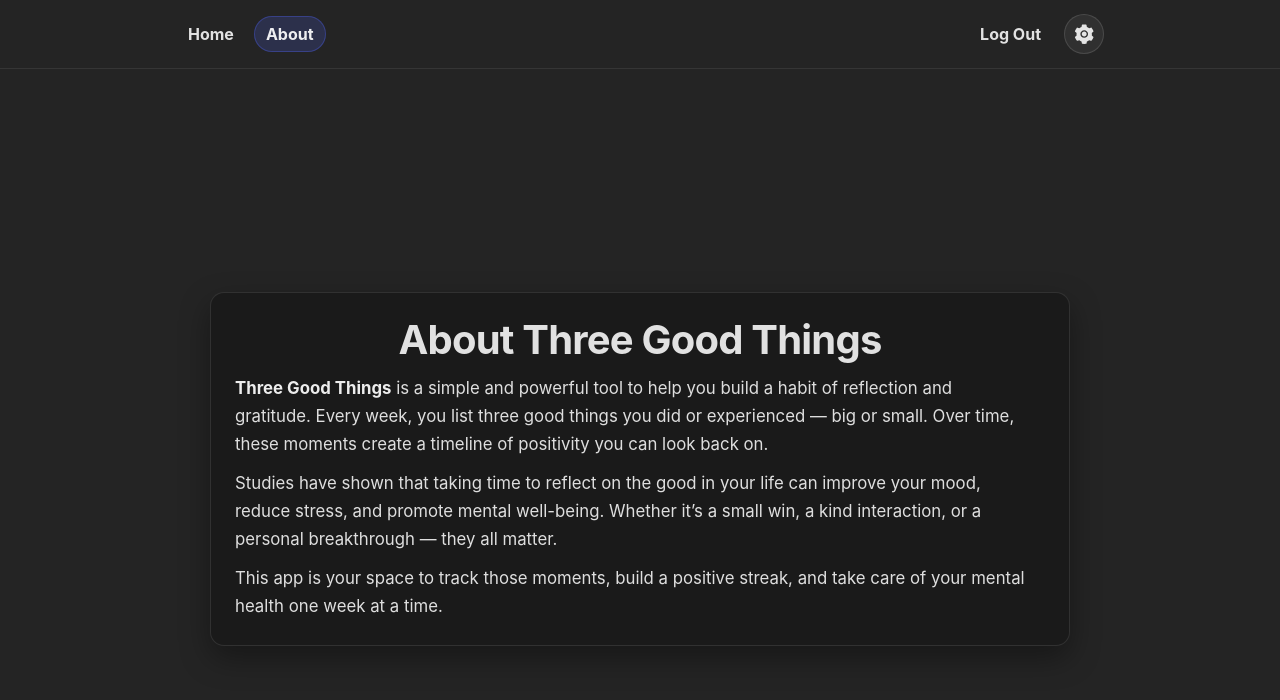
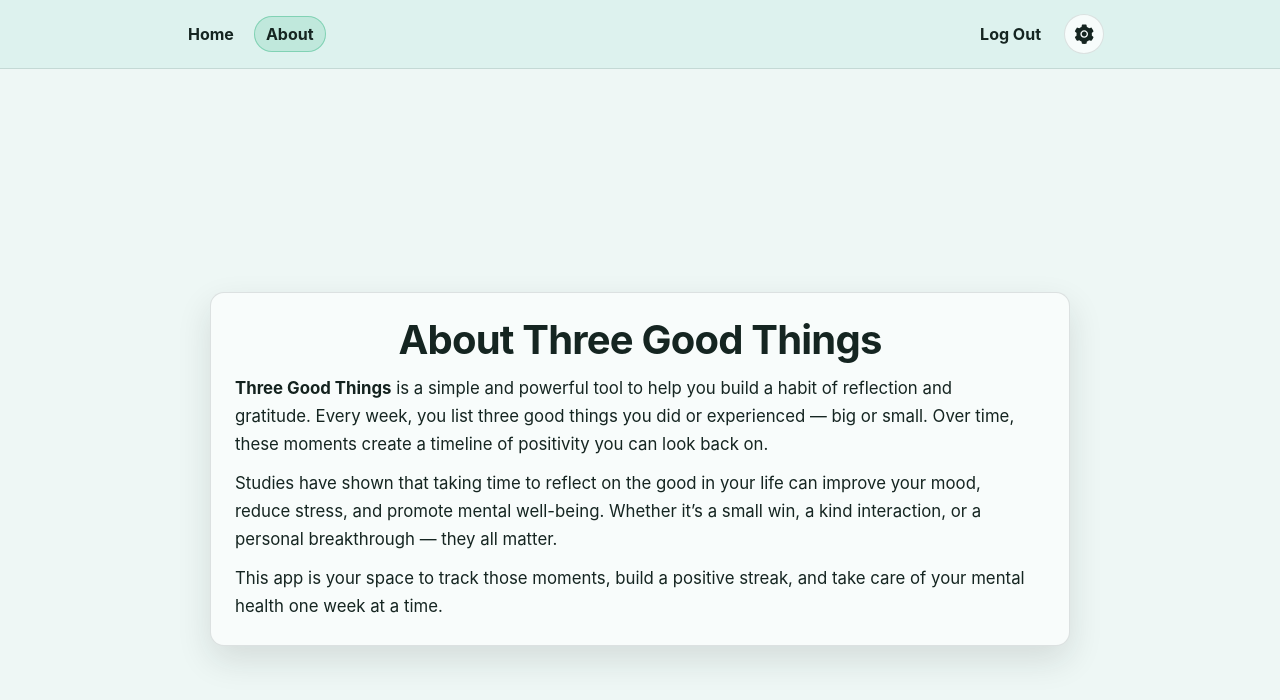
Before and after one commit to Asyboi/ThreeGoodThings, a React (Vite) app in the folder frontend/: page /about in a window 1280 px wide. Shown: the top 700 px of the page. Built offline with nearby package versions, Linux system fonts and the light colour scheme; sample sign-in values are in the browser's storage.

Commit message:
color palette rework

```diff
--- a/frontend/src/components/Navigation.css
+++ b/frontend/src/components/Navigation.css
@@ -4,8 +4,8 @@
   position: sticky;
   top: 0;
   z-index: 20;
-  background: #242424;
-  border-bottom: 1px solid rgba(255, 255, 255, 0.08);
+  background: var(--tg-nav-bg, var(--tg-bg));
+  border-bottom: 1px solid var(--tg-border);
 }
 
 .nav-inner {
@@ -46,14 +46,14 @@
   height: 36px;
   padding: 0 12px;
   border-radius: 999px;
-  color: rgba(255, 255, 255, 0.87);
+  color: var(--tg-text);
   font-weight: 650;
   transition: background-color 160ms ease, color 160ms ease;
 }
 
 .nav-link:hover {
-  background: rgba(255, 255, 255, 0.08);
-  color: rgba(255, 255, 255, 0.92);
+  background: rgba(21, 37, 33, 0.06);
+  color: var(--tg-text);
 }
 
 .nav-link--logout:hover {
@@ -62,9 +62,9 @@
 }
 
 .nav-link--active {
-  background: rgba(79, 99, 247, 0.18);
-  color: rgba(255, 255, 255, 0.92);
-  box-shadow: inset 0 0 0 1px rgba(79, 99, 247, 0.35);
+  background: color-mix(in srgb, var(--tg-accent) 16%, transparent);
+  color: var(--tg-text);
+  box-shadow: inset 0 0 0 1px color-mix(in srgb, var(--tg-accent) 42%, transparent);
 }
 
 /* Settings button */
@@ -77,8 +77,8 @@
   height: 40px;
   padding: 0;
   border-radius: 999px;
-  background-color: rgba(255, 255, 255, 0.06);
-  border: 1px solid rgba(255, 255, 255, 0.12);
+  background-color: rgba(255, 255, 255, 0.75);
+  border: 1px solid var(--tg-border);
   cursor: pointer;
   display: inline-flex;
   align-items: center;
@@ -87,14 +87,14 @@
 }
 
 .settings-button:hover {
-  background-color: rgba(255, 255, 255, 0.1);
-  border-color: rgba(255, 255, 255, 0.16);
+  background-color: rgba(255, 255, 255, 0.92);
+  border-color: color-mix(in srgb, var(--tg-border) 72%, black);
 }
 
 /* Icon */
 .settings-icon {
   font-size: 1.4rem;
-  color: rgba(255, 255, 255, 0.87);
+  color: var(--tg-text);
 }
 
 /* Dropdown menu */
@@ -102,10 +102,10 @@
   position: absolute;
   right: 0;
   margin-top: 0.5rem;
-  background-color: #1a1a1a;
-  border: 1px solid rgba(255, 255, 255, 0.12);
+  background-color: var(--tg-surface-1);
+  border: 1px solid var(--tg-border);
   border-radius: 14px;
-  box-shadow: 0 18px 40px rgba(0, 0, 0, 0.4);
+  box-shadow: var(--tg-shadow);
   z-index: 10;
   min-width: 150px;
   padding: 6px;
@@ -122,12 +122,12 @@
   border: none;
   background: transparent;
   cursor: pointer;
-  color: rgba(255, 255, 255, 0.87);
+  color: var(--tg-text);
   transition: background-color 160ms ease, color 160ms ease;
 }
 
 .dropdown-item:hover {
-  background-color: rgba(255, 255, 255, 0.08);
+  background-color: rgba(21, 37, 33, 0.06);
 }
 
 .dropdown-item:disabled {
--- a/frontend/src/pages/styles/About.css
+++ b/frontend/src/pages/styles/About.css
@@ -18,9 +18,9 @@
   max-width: 75ch;
   line-height: 1.65;
   font-size: 1.05rem;
-  color: rgba(255, 255, 255, 0.86);
+  color: var(--tg-text);
 }
 
 .about-text strong {
-  color: rgba(255, 255, 255, 0.92);
+  color: color-mix(in srgb, var(--tg-text) 92%, black);
 }
--- a/frontend/src/pages/styles/LogEntry.css
+++ b/frontend/src/pages/styles/LogEntry.css
@@ -23,7 +23,7 @@
 .log-label {
   font-size: 0.95rem;
   font-weight: 700;
-  color: rgba(255, 255, 255, 0.78);
+  color: var(--tg-text-muted);
 }
 
 .log-textarea {
@@ -41,7 +41,7 @@
   margin-top: 10px;
   text-align: center;
   font-weight: 700;
-  color: rgba(255, 255, 255, 0.82);
+  color: var(--tg-text-muted);
 }
 
 @media (max-width: 900px) {
--- a/frontend/src/pages/styles/NotFound.css
+++ b/frontend/src/pages/styles/NotFound.css
@@ -11,7 +11,7 @@
 .notfound-text {
   margin: 10px auto 0 auto;
   max-width: 44ch;
-  color: rgba(255, 255, 255, 0.78);
+  color: var(--tg-text-muted);
   font-weight: 650;
 }
 
--- a/frontend/src/pages/styles/PastLogs.css
+++ b/frontend/src/pages/styles/PastLogs.css
@@ -21,7 +21,7 @@
 .logfind-result {
   margin-top: 18px;
   padding-top: 18px;
-  border-top: 1px solid rgba(255, 255, 255, 0.1);
+  border-top: 1px solid var(--tg-border);
 }
 
 .logfind-date {
@@ -44,23 +44,23 @@
   align-items: baseline;
   padding: 12px;
   border-radius: 12px;
-  background: rgba(255, 255, 255, 0.06);
-  border: 1px solid rgba(255, 255, 255, 0.1);
+  background: rgba(255, 255, 255, 0.7);
+  border: 1px solid var(--tg-border);
 }
 
 .logfind-entry-label {
   font-weight: 800;
-  color: rgba(255, 255, 255, 0.78);
+  color: var(--tg-text-muted);
 }
 
 .logfind-entry-value {
-  color: rgba(255, 255, 255, 0.9);
+  color: var(--tg-text);
 }
 
 .logfind-empty {
   margin-top: 18px;
   text-align: center;
-  color: rgba(255, 255, 255, 0.7);
+  color: var(--tg-text-muted);
   font-weight: 650;
 }
 
--- a/frontend/src/styles/index.css
+++ b/frontend/src/styles/index.css
@@ -1,15 +1,16 @@
 :root {
-  --tg-bg: #242424;
-  --tg-surface-1: #1a1a1a;
-  --tg-surface-2: #2a2a2a;
-  --tg-text: rgba(255, 255, 255, 0.87);
-  --tg-text-muted: rgba(255, 255, 255, 0.68);
-  --tg-accent: #4f63f7;
-  --tg-accent-hover: #3b4cc0;
-  --tg-link: #646cff;
-  --tg-border: rgba(255, 255, 255, 0.1);
-  --tg-shadow: 0 12px 30px rgba(0, 0, 0, 0.35);
-  --tg-focus: 0 0 0 3px rgba(79, 99, 247, 0.45);
+  --tg-bg: #eef7f5;
+  --tg-nav-bg: #ddf2ee;
+  --tg-surface-1: #f8fcfb;
+  --tg-surface-2: #e6f3ef;
+  --tg-text: #152521;
+  --tg-text-muted: #586d66;
+  --tg-accent: #2ab37d;
+  --tg-accent-hover: #229966;
+  --tg-link: #1d8f64;
+  --tg-border: rgba(21, 37, 33, 0.12);
+  --tg-shadow: 0 14px 34px rgba(21, 37, 33, 0.12);
+  --tg-focus: 0 0 0 3px rgba(42, 179, 125, 0.32);
   --tg-radius: 14px;
   --tg-radius-sm: 12px;
 
@@ -55,7 +56,7 @@ a {
 }
 
 a:hover {
-  color: color-mix(in srgb, var(--tg-link) 80%, white);
+  color: color-mix(in srgb, var(--tg-link) 85%, black);
 }
 
 img {
@@ -187,7 +188,7 @@ textarea:focus-visible {
 }
 
 .tg-btn--secondary:hover {
-  border-color: color-mix(in srgb, var(--tg-border) 60%, white);
+  border-color: color-mix(in srgb, var(--tg-border) 70%, black);
 }
 
 .tg-btn--destructive {
```
Also changed, not shown: 1 other file (tests, documents, lock files or other folders).
